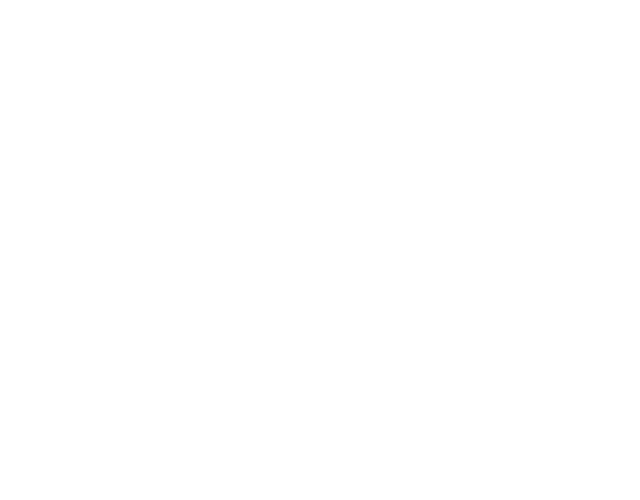
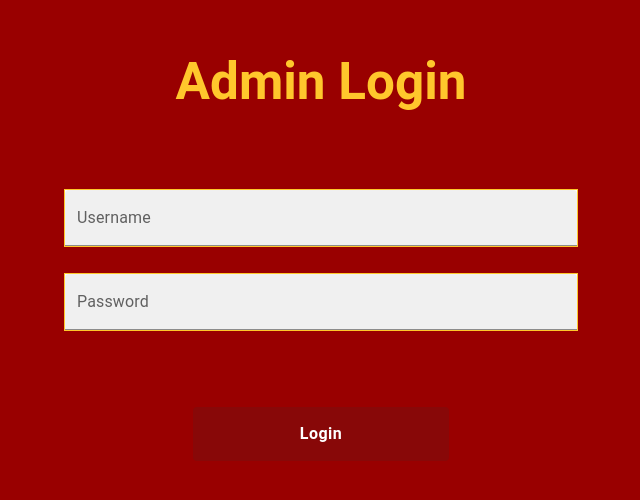
Before and after one commit to yichi-yang/ELC-Survey-Platform, a React (Create React App) app in the folder frontend/: page /admin in a window 1280 px wide. Before the commit this address had no page. Shown: the part 112-612 px from the top of the page, without its empty margins (319-959 px from the left). Built offline with nearby package versions, Linux system fonts and the light colour scheme.

Commit message:
student and admin login pages

```diff
--- a/frontend/src/App.js
+++ b/frontend/src/App.js
@@ -1,12 +1,16 @@
 import React from 'react';
 import {Routes, Route} from 'react-router-dom';
 import StartPage from './components/StartPage';
+import StudentLogIn from './components/StudentLogIn';
+import AdminLogIn from './components/AdminLogIn';
 
 function App() {
   return (
     <div className="App">
       <Routes>
         <Route path="/"  element={<StartPage/>}/>
+        <Route path="/student" element={<StudentLogIn/>}/>
+        <Route path="/admin" element={<AdminLogIn/>}/>
       </Routes>
     </div>
   );
--- /dev/null
+++ b/frontend/src/components/AdminLogIn/index.js
@@ -0,0 +1,44 @@
+import React from "react";
+import TextField from '@mui/material/TextField';
+import Button from '@material-ui/core/Button';
+
+export default function AdminLogIn(){
+
+  const textfield = {
+    backgroundColor: 'white',
+    border:'solid 1px #FFC72C',
+    width:'40%',
+    margin:'1vw',
+    minWidth: '200px'
+  }
+
+  const buttonStyle = {
+    backgroundColor:'#880808',
+    boxShadow:'none',
+    color: 'white',
+    padding: '1vw 5vw',
+    textTransform: 'none',
+    fontSize:'100%',
+    margin: '5vw',
+    fontWeight: 'bold',
+    minWidth: '20%',
+  }
+
+  return(
+    <div style={{backgroundColor:'#990000', minHeight: '100vh', display: 'flex', alignItems:'center', justifyContent:'center', flexDirection:'column'}}>
+      <div style={{marginBottom:'5vw'}}>
+         <strong style={{color:'#FFC72C', fontSize: '4vw'}}>Admin Login</strong>
+      </div>
+
+      <TextField id="username" label="Username" variant="filled"  style={textfield}/>
+      <TextField id="password" type="password" label="Password" variant="filled"  style={textfield}/>
+
+    {/* TODO: @shuyaoxie add href to admin homepage */}
+      <Button variant='contained'
+          style={buttonStyle}>
+            Login
+      </Button>
+    </div>
+
+  );
+};
--- a/frontend/src/components/StartPage/index.js
+++ b/frontend/src/components/StartPage/index.js
@@ -1,7 +1,5 @@
 import React from 'react';
 import Button from '@material-ui/core/Button';
-// import {Link} from 'react-router-dom';
-import { createTheme, ThemeProvider } from '@mui/material/styles';
 
 export default function StartPage(){
   const buttonStyle = {
@@ -14,7 +12,6 @@ export default function StartPage(){
     margin: '5vw',
     fontWeight: 'bold',
     maxWidth: '500px',
-
   }
   return(
     <div style={{backgroundColor:'#990000', minHeight: '100vh',display:'flex', alignContent: 'center', justifyContent: 'center', fontSize:'4vw', flexDirection:'column', alignItems:'center'}}>
@@ -25,12 +22,12 @@ export default function StartPage(){
 
       <div>
           <Button variant='contained'
-          style={buttonStyle}>
+          style={buttonStyle} href="student">
             I'm Student
           </Button>
 
           <Button variant='contained'
-          style={buttonStyle}>
+          style={buttonStyle} href="admin">
             I'm Admin
           </Button>
 
--- /dev/null
+++ b/frontend/src/components/StudentLogIn/index.js
@@ -0,0 +1,44 @@
+import React from "react";
+import TextField from '@mui/material/TextField';
+import Button from '@material-ui/core/Button';
+
+export default function StudentLogIn(){
+
+  const textfield = {
+    backgroundColor: 'white',
+    border:'solid 1px #FFC72C',
+    width:'40%',
+    margin: '5vw',
+    marginTop: '7vw'
+  }
+
+  const buttonStyle = {
+    backgroundColor:'#880808',
+    boxShadow:'none',
+    color: 'white',
+    padding: '1vw 5vw',
+    textTransform: 'none',
+    fontSize:'100%',
+    margin: '5vw',
+    fontWeight: 'bold',
+    minWidth: '20%',
+  }
+
+  return(
+    <div style={{backgroundColor:'#990000', minHeight: '100vh', display: 'flex', alignItems:'center', justifyContent:'center', flexDirection:'column'}}>
+      <div>
+         <strong style={{color:'#FFC72C', fontSize: '5vw'}}>ELC Survey Platform</strong>
+      </div>
+
+      <TextField id="surveyNumber" label="Survey Number" variant="filled"  style={textfield}/>
+
+    {/* TODO: @shuyaoxie add href to survey */}
+      <Button variant='contained'
+          style={buttonStyle}>
+            Enter
+      </Button>
+
+    </div>
+
+  );
+};
```
